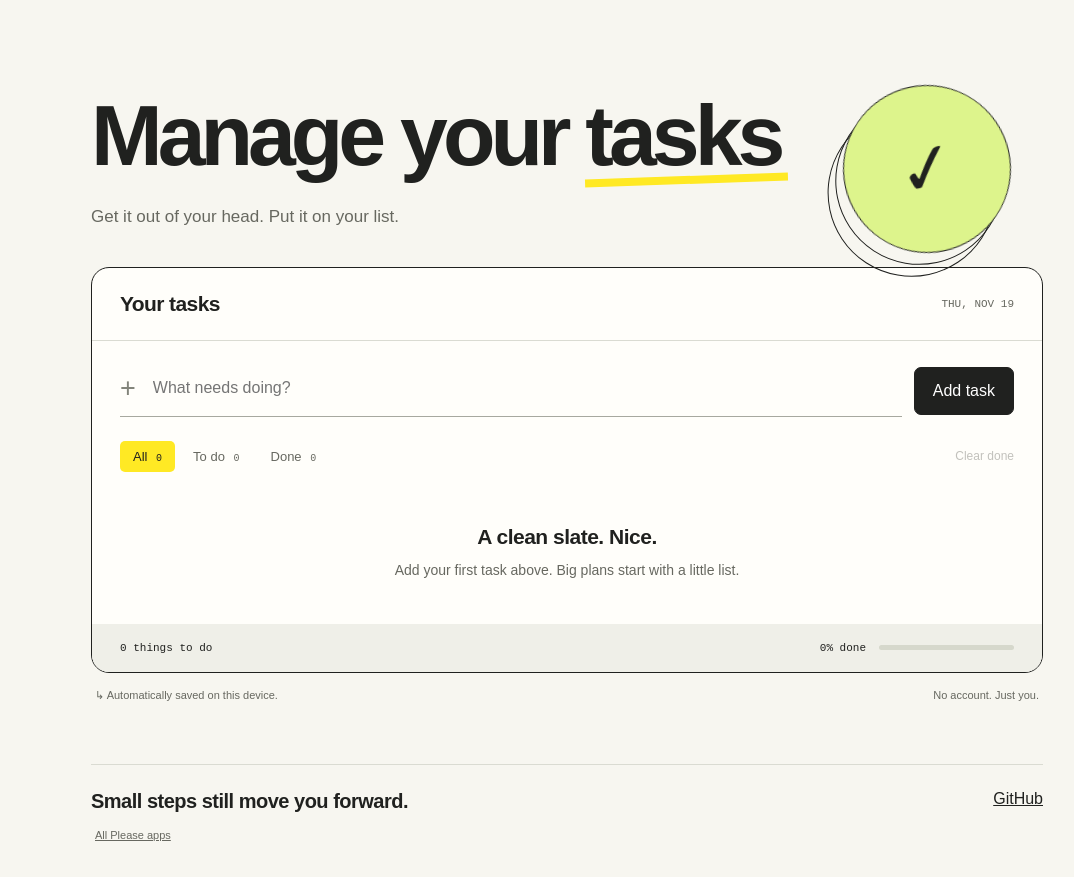
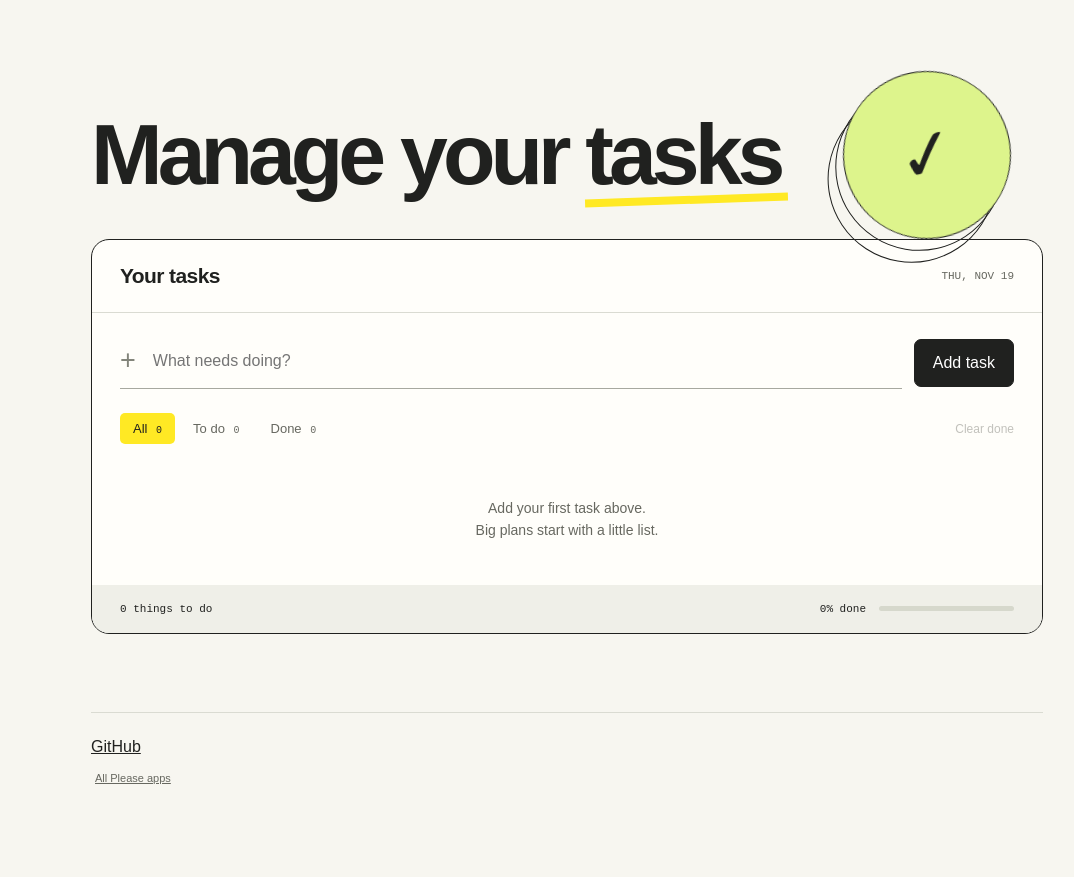
Before and after one commit to aporka-droid/todo-please, a plain HTML site: page index.html in a window 1280 px wide. Shown: the part 67-944 px from the top of the page, without its empty margins (73-1147 px from the left). After the commit the page ends 921 px from the top, so only its background shows below. Drawn offline with Linux system fonts and the light colour scheme.

Commit message:
Trim filler and clarify app instructions

```diff
--- a/index.html
+++ b/index.html
@@ -93,7 +93,7 @@
   <header><a class="brand" href="./" aria-label="todo-please home"><img class="collection-mark" src="favicon.svg?v=20261030" width="34" height="34" alt="" aria-hidden="true">todo-please.</a></header>
   <main>
     <section class="hero" aria-labelledby="hero-title">
-      <div><h1 id="hero-title">Manage your <span>tasks</span></h1><p class="intro">Get it out of your head. Put it on your list.</p></div>
+      <div><h1 id="hero-title">Manage your <span>tasks</span></h1></div>
       <div class="motion-art" aria-hidden="true"><div class="art-face">✓</div></div>
     </section>
     <section class="workspace" aria-labelledby="list-title">
@@ -101,11 +101,11 @@
       <form class="composer" id="add-form"><div class="input-wrap"><span class="plus" aria-hidden="true">+</span><input id="task" aria-label="New task" placeholder="What needs doing?" maxlength="240" autocomplete="off" required></div><button class="primary" type="submit">Add task</button></form>
       <div class="filters" aria-label="Filter tasks"><button class="filter" data-filter="all" aria-pressed="true">All <span id="count-all">0</span></button><button class="filter" data-filter="active" aria-pressed="false">To do <span id="count-active">0</span></button><button class="filter" data-filter="done" aria-pressed="false">Done <span id="count-done">0</span></button><button class="clear" id="clear" disabled>Clear done</button></div>
       <ul id="list" aria-label="Tasks"></ul>
-      <div class="empty" id="empty"><strong>A clean slate. Nice.</strong><p>Add your first task above.<br>Big plans start with a little list.</p></div>
+      <div class="empty" id="empty"><p>Add your first task above.<br>Big plans start with a little list.</p></div>
       <div class="work-foot"><span id="remaining" aria-live="polite">0 things to do</span><div class="foot-progress"><span id="percent">0% done</span><div class="progress" role="progressbar" aria-label="Task completion" aria-valuemin="0" aria-valuemax="100" aria-valuenow="0"><i></i></div></div></div>
     </section>
-    <div class="small-note"><span id="storage-note">↳ Automatically saved on this device.</span><span>No account. Just you.</span></div>
-    <section class="lower"><strong>Small steps still move you forward.</strong><a href="https://github.com/aporka-droid/todo-please" target="_blank" rel="noopener noreferrer">GitHub</a></section>
+    <span id="storage-note" class="small-note" role="status"></span>
+    <section class="lower"><a href="https://github.com/aporka-droid/todo-please" target="_blank" rel="noopener noreferrer">GitHub</a></section>
   <p class="small-note"><a href="https://please.aporka.dev/">All Please apps</a></p>
   </main>
   <div id="toast" role="status" hidden><span></span><button id="undo">Undo</button></div>
```
